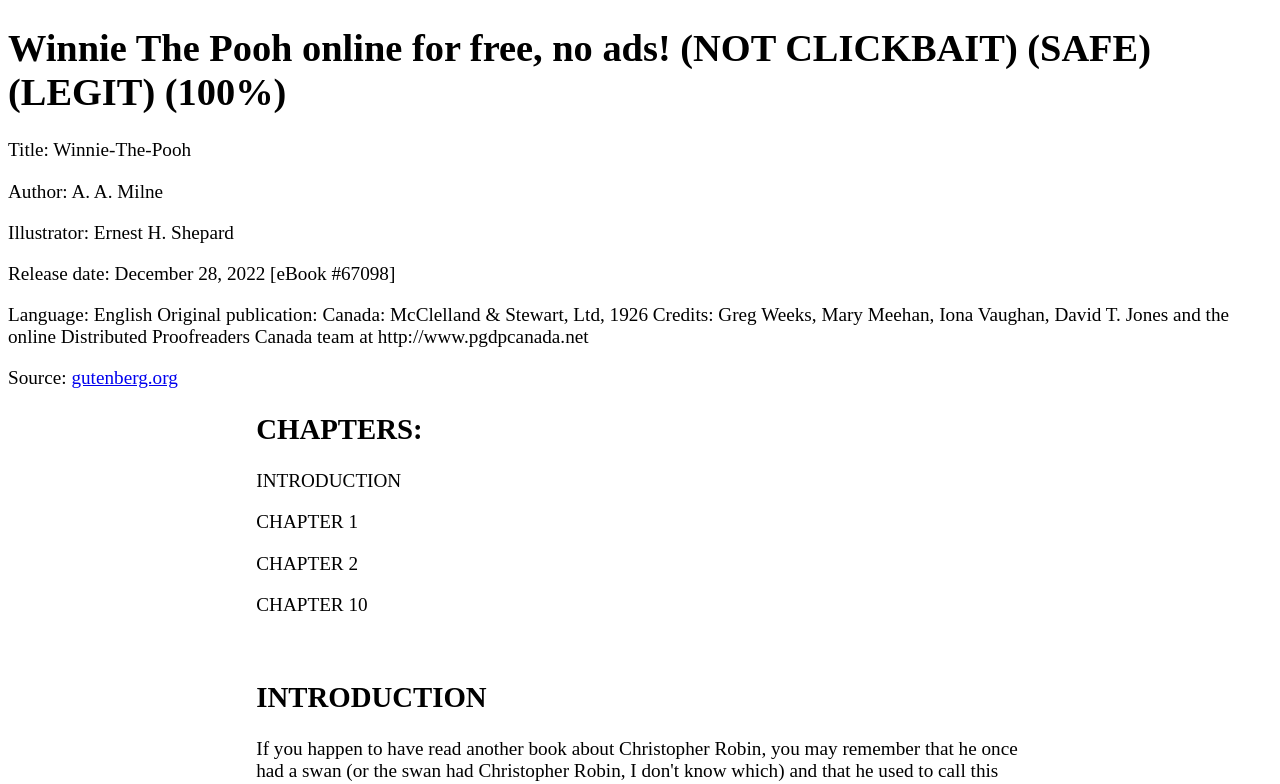
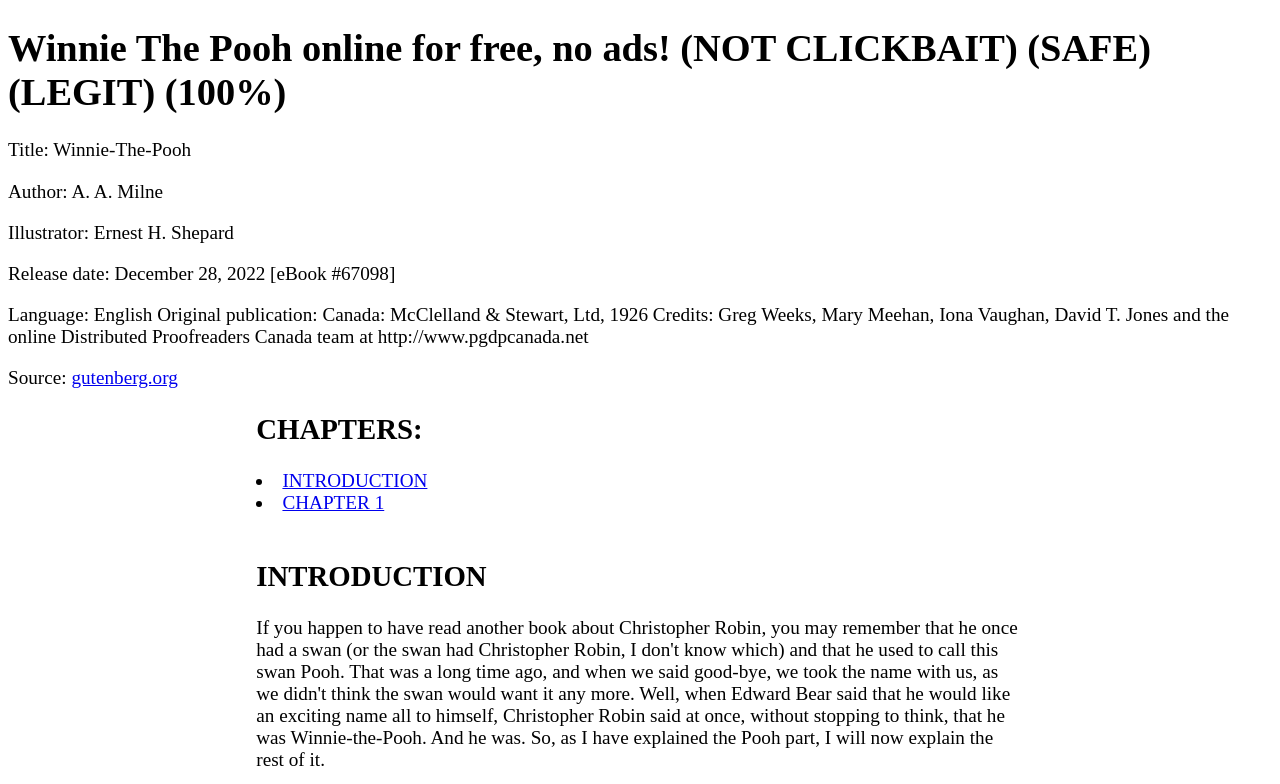
Before and after one commit to Big-Harklus/Winnie-The-Pooh-Online, a plain HTML site: page index.html in a window 1280 px wide. Shown: the top 784 px of the page. Drawn offline with Linux system fonts and the light colour scheme.

Commit message:
added chapter id's and links

```diff
--- a/index.html
+++ b/index.html
@@ -25,13 +25,11 @@
     <main>
         <h2>CHAPTERS:</h2>
 
-        <p>INTRODUCTION</p>
-        <p>CHAPTER 1</p>
-        <p>CHAPTER 2</p>
-        <p>CHAPTER 10</p>
+        <li><a href="#intro">INTRODUCTION</a></li>
+        <li><a href="#c1">CHAPTER 1</a></li>
         &nbsp
 
-        <h2>INTRODUCTION</h2>
+        <h2 id="intro">INTRODUCTION</h2>
 
         <p>
             <section>
@@ -52,7 +50,7 @@
             &nbsp
         </p>
 
-        <h1>CHAPTER 1</h1>
+        <h1 id="c1">CHAPTER 1</h1>
         <p>
             <section>
                 Here is Edward Bear, coming downstairs now, bump, bump, bump, on the back of his head, behind Christopher Robin. It is, as far as he knows, the only way of coming downstairs, but sometimes he feels that there really is another way, if only he could stop bumping for a moment and think of it. And then he feels that perhaps there isn't. Anyhow, here he is at the bottom, and ready to be introduced to you. Winnie-the-Pooh.
```
